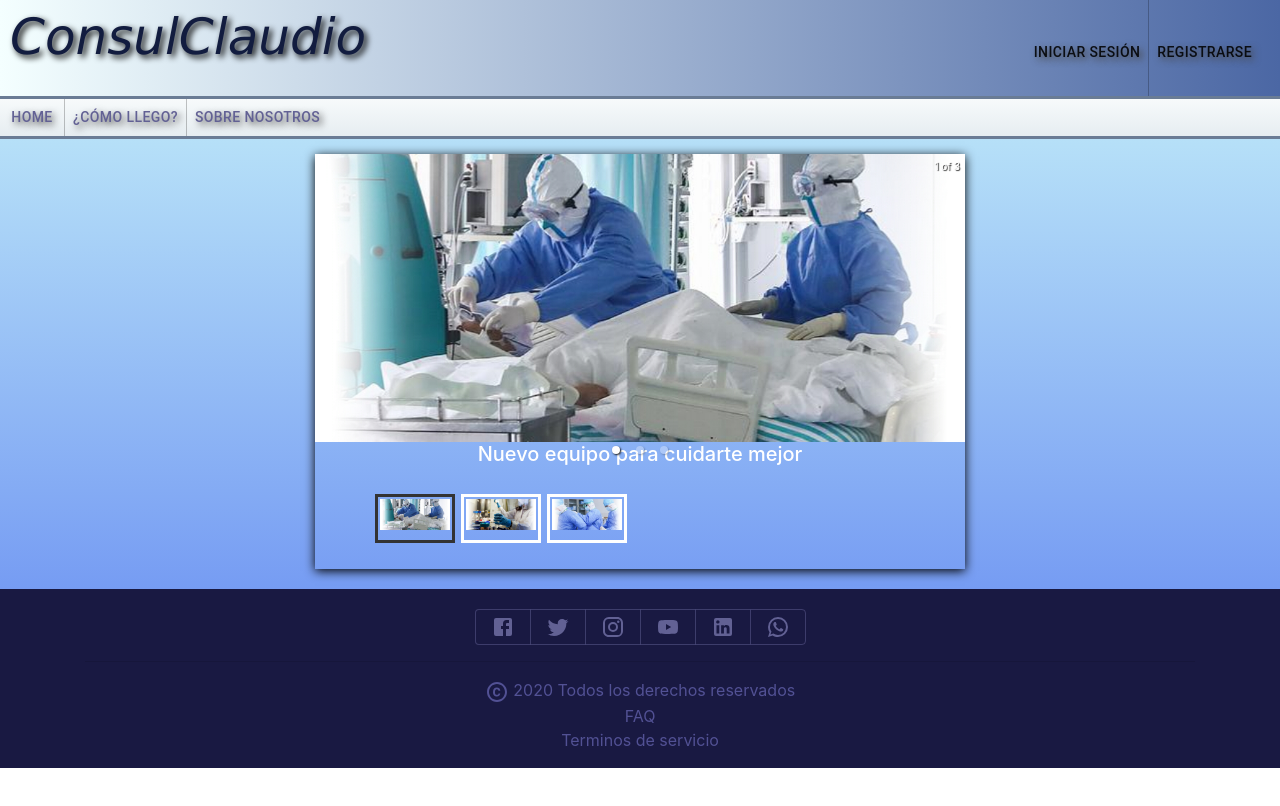
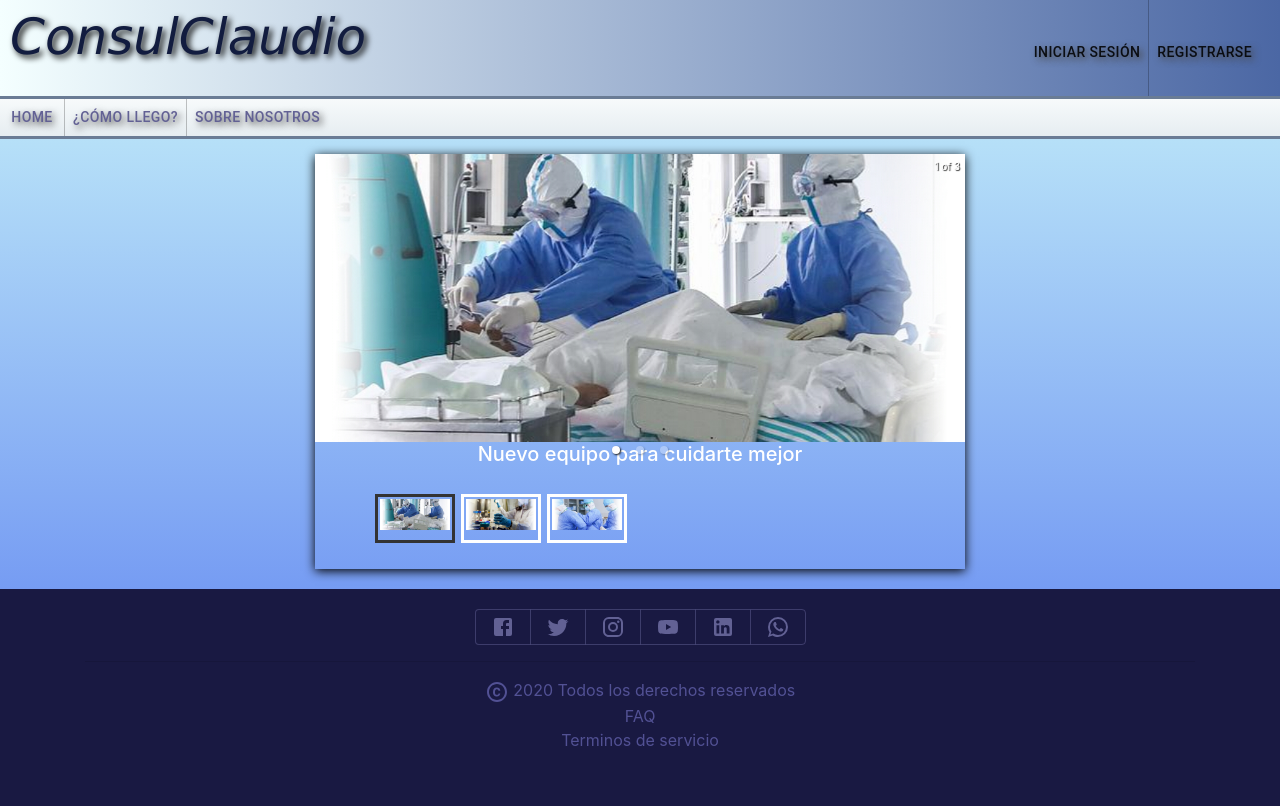
Before and after one commit to JPPieczocha/Aplicaciones-Interactivas-G2, a React (Create React App) app: page / in a window 1280 px wide. Shown: the top 806 px of the page. Built offline with nearby package versions, Linux system fonts and the light colour scheme; what react-google-maps would draw is missing.

Commit message:
Corrección de errores en mis recetas

```diff
--- a/src/App.css
+++ b/src/App.css
@@ -99,6 +99,7 @@ float: center;
   color: #525194;
   background-color: #191942;
   padding-top: 20px;
+  padding-bottom: 100%;
   position: relative;
   width: 100%;
 }
--- a/src/Pages/MisRecetas.js
+++ b/src/Pages/MisRecetas.js
@@ -3,7 +3,7 @@ import './../App.css';
 
 //Componentes
 import RecetasPacientes from './../components/RecetasPaciente';
-import NavBar from '../components/Footer'
+import NavBar from '../components/NavBar'
 import HeaderGrid from '../components/HeaderGrid.js'
 import Footer from "../components/Footer"
 
```
